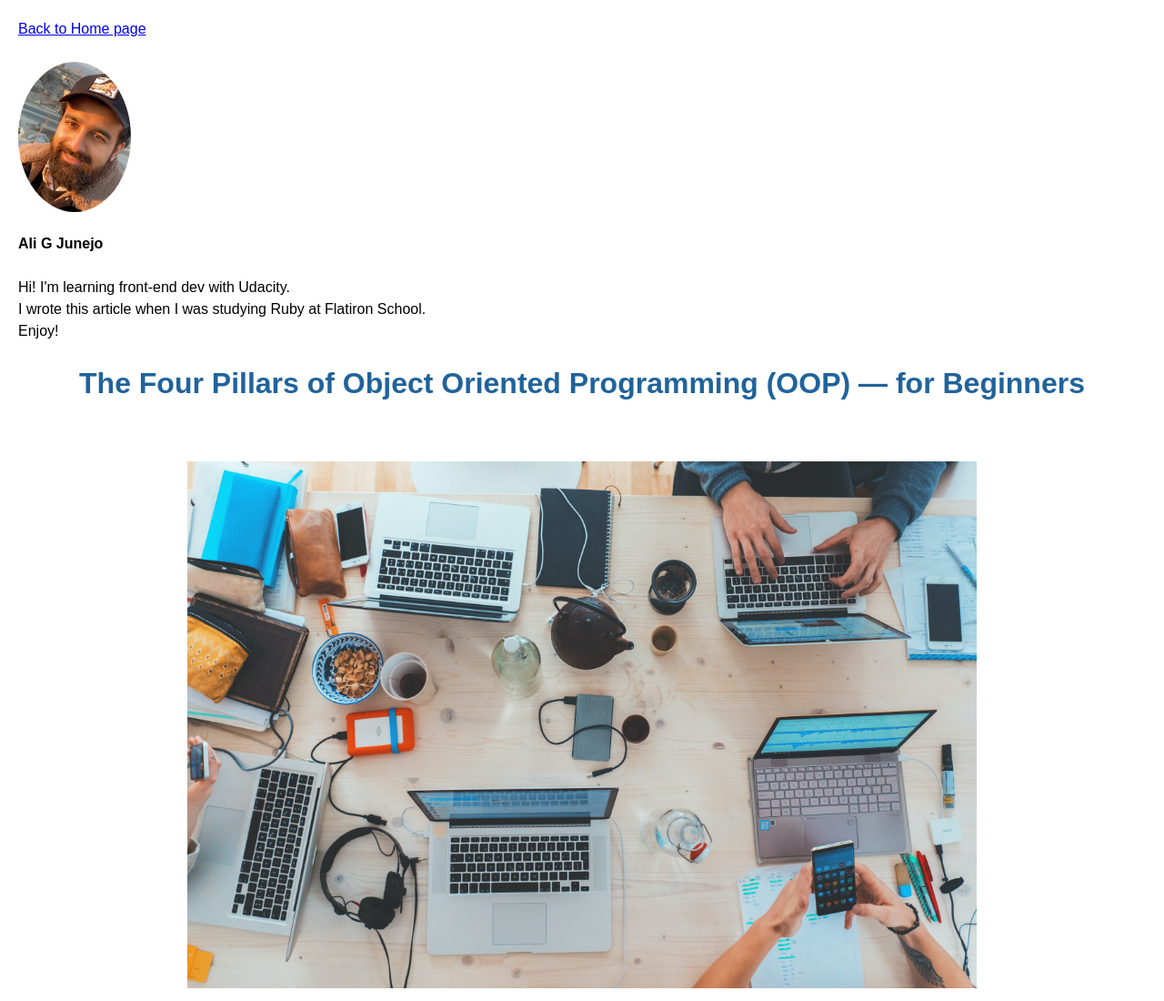
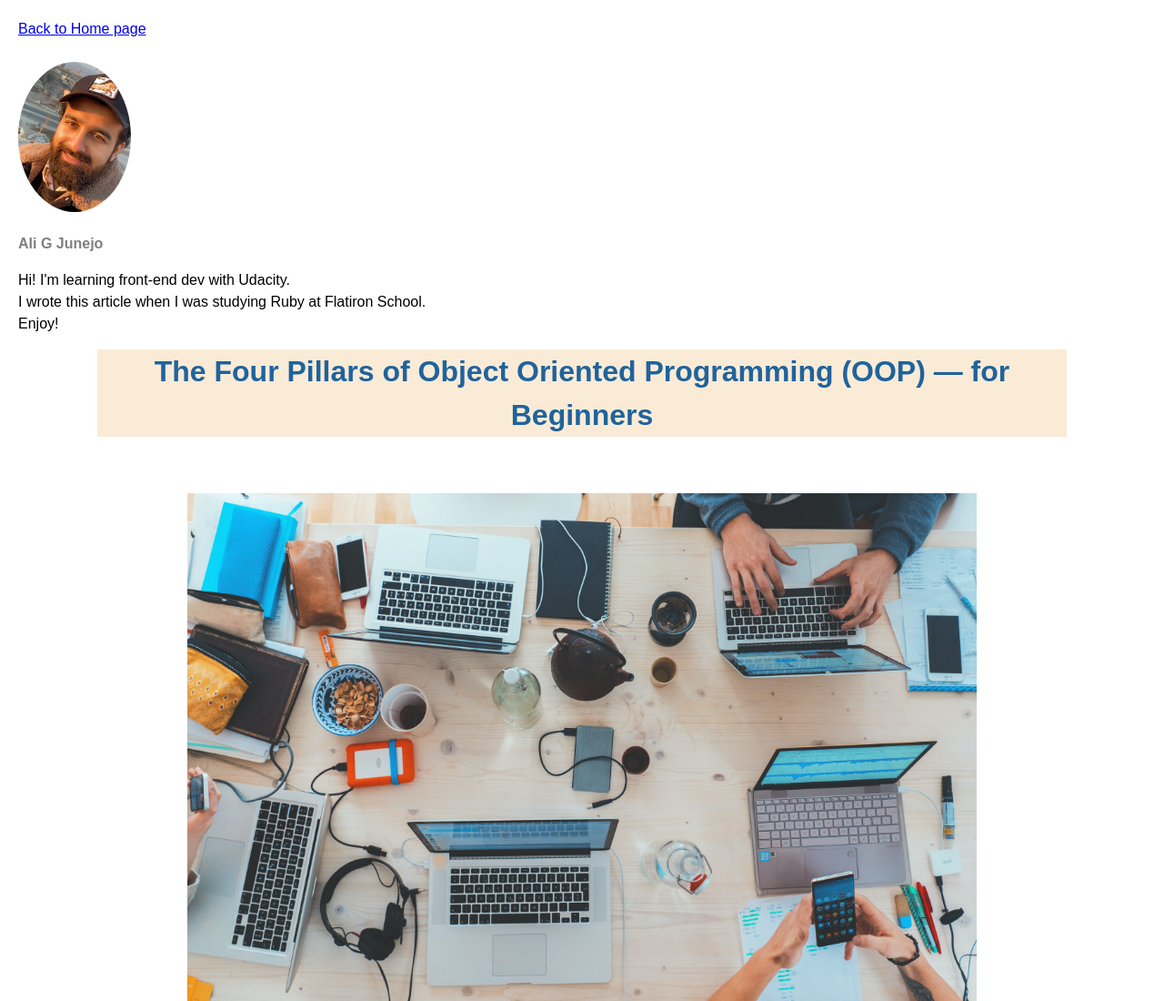
Before and after one commit to AliGJunejo/udacity-projects, a plain HTML site: page blogpost.html in a window 1280 px wide. Shown: the top 1100 px of the page at 91% size. Drawn offline with Linux system fonts and the light colour scheme.

Commit message:
added a background color on h1 heading, gave it margin so it's box is not too wide, also changed the color of author name

```diff
--- a/blogpost.html
+++ b/blogpost.html
@@ -14,8 +14,8 @@
         <div class="header">
             <a id="header-link" href="index.html">Back to Home page</a><br><br>
             <img id="author-img" src="./resources/images/my-pic-cropped.JPG" alt="author image"width="10%"><br>
-            <p><strong>Ali G Junejo</strong><br><br>
-            Hi! I'm learning front-end dev with Udacity.<br>
+            <p id="author-name"><strong>Ali G Junejo</strong></p>
+            <p>Hi! I'm learning front-end dev with Udacity.<br>
             I wrote this article when I was studying Ruby at Flatiron School.<br>
             Enjoy!
             </p>
--- a/resources/css/blogpost.css
+++ b/resources/css/blogpost.css
@@ -9,11 +9,17 @@ body {
     display: block;
     margin: 5% auto;
 }
+/* tasks need to be done */
+/* 1. make grid and flexbox */
+/* 2. make the page layout that changes for 3 different screens */
+/* 3. Make sure the text of <p> is not too wide when full screen */
 
 
 h1 {
     text-align: center;
     line-height: 1.5em;
+    background-color: antiquewhite;
+    margin: auto 7%;
 }
 
 
@@ -27,6 +33,7 @@ h2 {
     margin-top: 5%;
 }
 
+
 h3 {
     font-size: large;
 }
@@ -34,6 +41,11 @@ h3 {
 
 #author-img {
     border-radius: 50%;
+}
+
+
+#author-name {
+    color: gray;
 }
 
 
```
